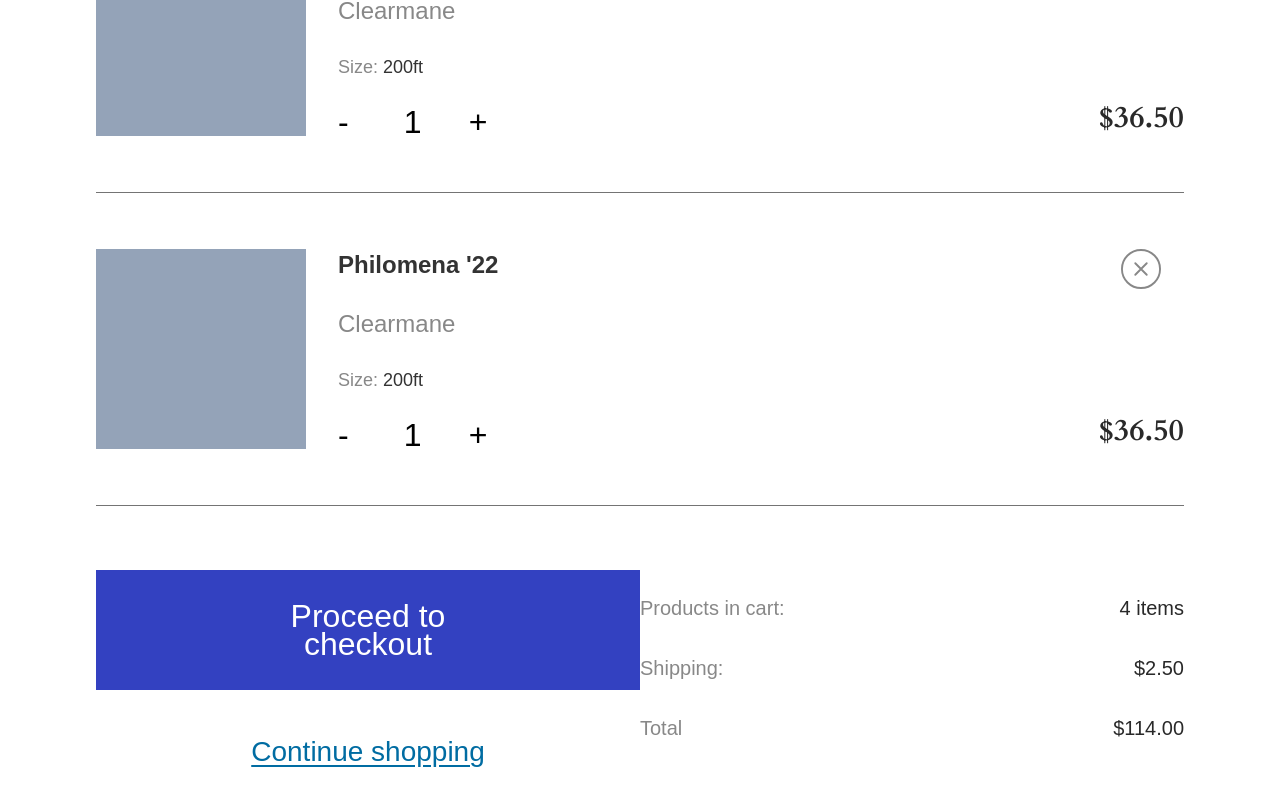
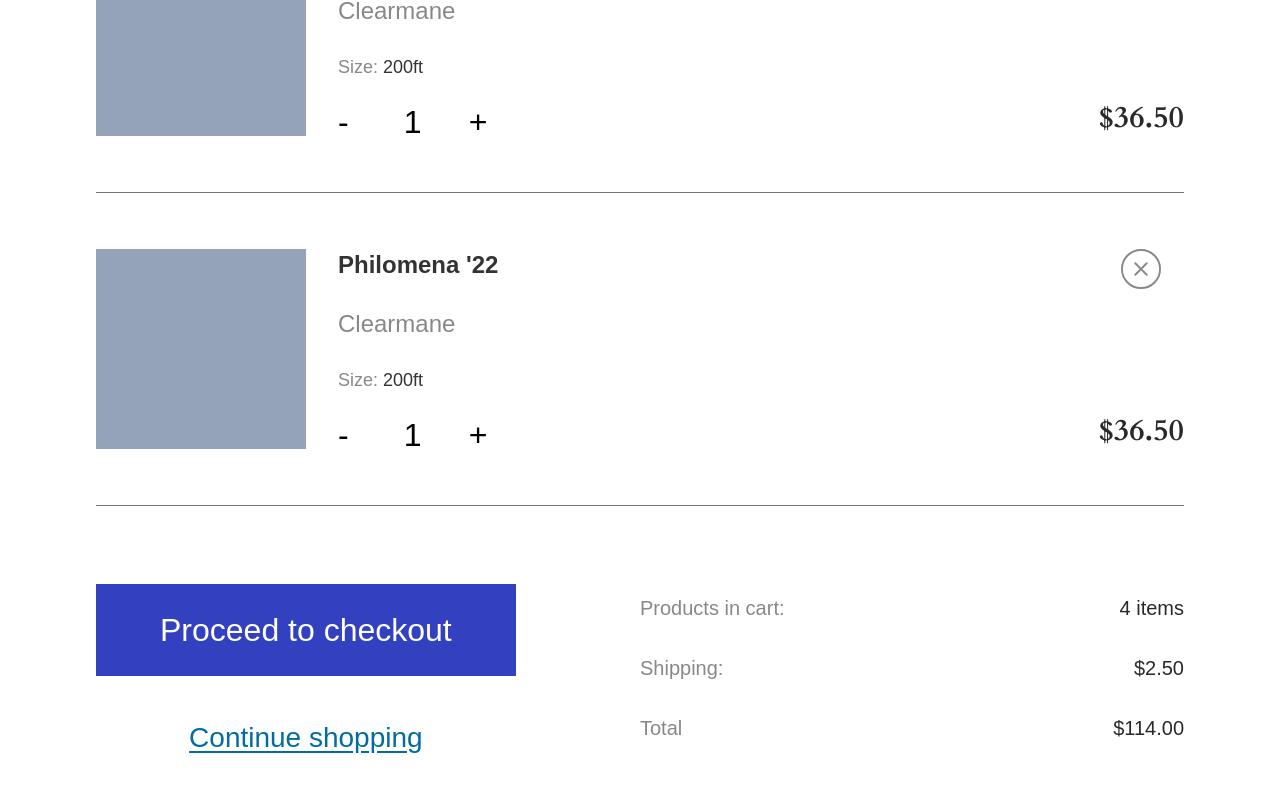
Before and after one commit to eniiku/Artsy, a React (Vite) app: page /marketplace/cart in a window 1280 px wide. Shown: the part 1432-2238 px from the top of the page. Built offline with nearby package versions, Linux system fonts and the light colour scheme; a web font is replaced by a local one.

Commit message:
feat(Marketplace): extrapolate buttons from market-cart page into separate component

```diff
--- a/src/views/Marketplace/Shop/MarketCart/MarketCart.tsx
+++ b/src/views/Marketplace/Shop/MarketCart/MarketCart.tsx
@@ -1,3 +1,4 @@
+import Button from '../components/Button';
 import ProductCard from '../components/ProductCard';
 
 interface MarketCartProps {
@@ -45,15 +46,13 @@ const MarketCart = (props: MarketCartProps) => {
         </ul>
 
         <div className='flex flex-col justify-center items-center text-lg gap-4 lg:order-1 lg:gap-12 lg:justify-self-start'>
-          <button
-            className='bg-blue_clr-700 font-medium text-white py-3 px-16 w-fit lg:text-[32px] lg:py-8 lg:px-32'
-            onClick={goToShipping}
-          >
+          <Button buttonAction={goToShipping} type='primary'>
             Proceed to checkout
-          </button>
-          <button className='text-[#006CA2] underline underline-offset-4 lg:text-[28px]'>
+          </Button>
+
+          <Button buttonAction={null} type='secondary'>
             Continue shopping
-          </button>
+          </Button>
         </div>
       </div>
     </div>
--- /dev/null
+++ b/src/views/Marketplace/Shop/components/Button.tsx
@@ -0,0 +1,23 @@
+interface ButtonProps {
+  buttonAction: () => void | null;
+  type: 'primary' | 'secondary';
+  children: string;
+}
+const Button = (props: ButtonProps) => {
+  const { buttonAction, children, type } = props;
+
+  return (
+    <button
+      className={
+        type === 'primary'
+          ? 'bg-blue_clr-700 font-medium text-white py-3 px-16 w-fit lg:text-[32px] lg:py-8 lg:px-320'
+          : 'text-[#006CA2] underline underline-offset-4 lg:text-[28px]'
+      }
+      onClick={buttonAction}
+    >
+      {children}
+    </button>
+  );
+};
+
+export default Button;
```
